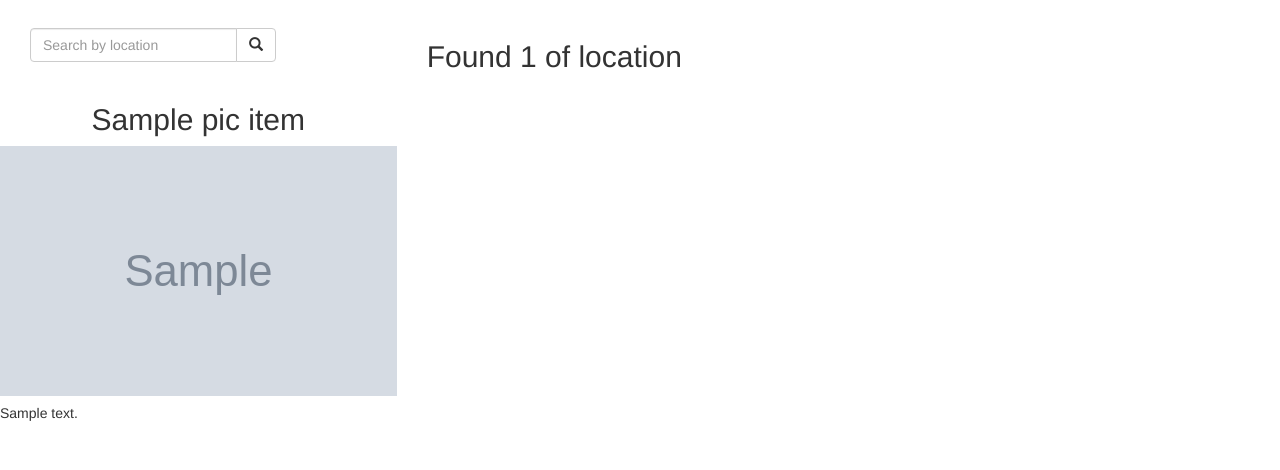
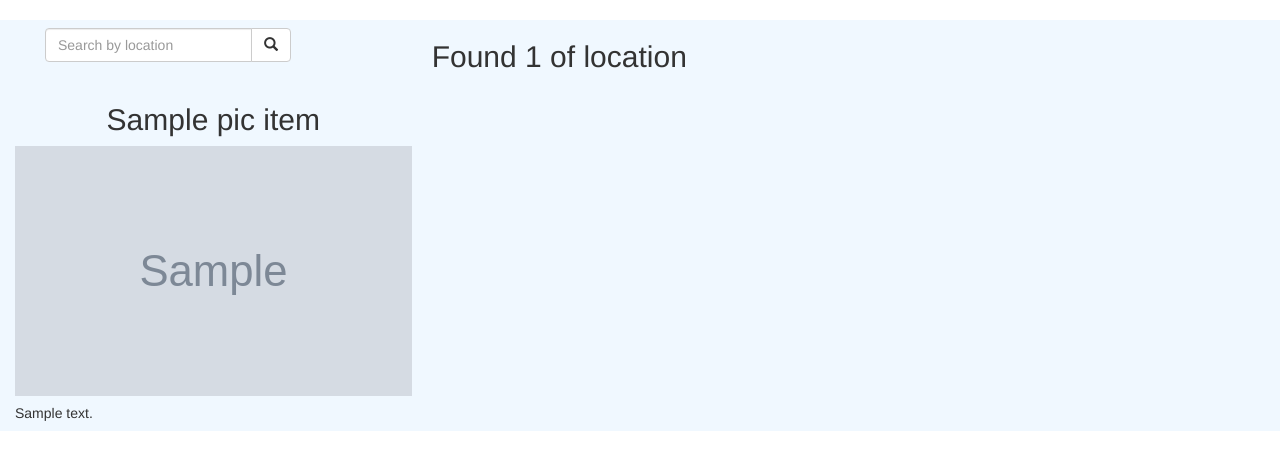
Before and after one commit to sylvestus/art_gallery, a Django app: template gallery/templates/picperlocation.html in a window 1280 px wide. Shown: the part 102-572 px from the top of the page. Run offline with Django 4.2, Linux system fonts and the light colour scheme; the template is opened without the code that fills it: most values are stand-ins (such as "Sample title", 1, 10 or a date in 2020); grey boxes marked "Sample" are stand-in pictures; parts of the project's set-up code (start-up, migrations or seed data) failed here and were passed over; some libraries are stand-ins or nearby versions.

Commit message:
update styling

```diff
--- a/gallery/templates/picperlocation.html
+++ b/gallery/templates/picperlocation.html
@@ -3,7 +3,7 @@
 
 {% block content %}
 {{block.super}}
-
+<div style="background-color: aliceblue;" class="container-fluid">
 <!-- Adding a search form  -->
 <div class="col-sm-4 col-md-4 navbar-center">
 
@@ -32,10 +32,10 @@
 
   {% for pic_item in pic_per_location %}
 
-  <div class="row" style="width: 100%;">
+  <div class="row" >
 
     <!-- displaying News articles -->
-    <div class="col-xs-4 col-sm-4 col-md-4 col-lg-4 ">
+    <div class="col-xs-4 col-sm-4 col-md-4 col-lg-4">
 
       <h2 class="text-center"> {{ pic_item.image_name }} </h2>
       <img data-toggle="modal" data-target="#{{pic_item.id}}" style="width: 100%; height: 250px;" src="{{pic_item.image.url}}" alt="" class="img-responsive">
@@ -87,5 +87,6 @@
   {% endfor %}
 
 </div>
+</div>
 {%endif%}
 {% endblock %}
```
